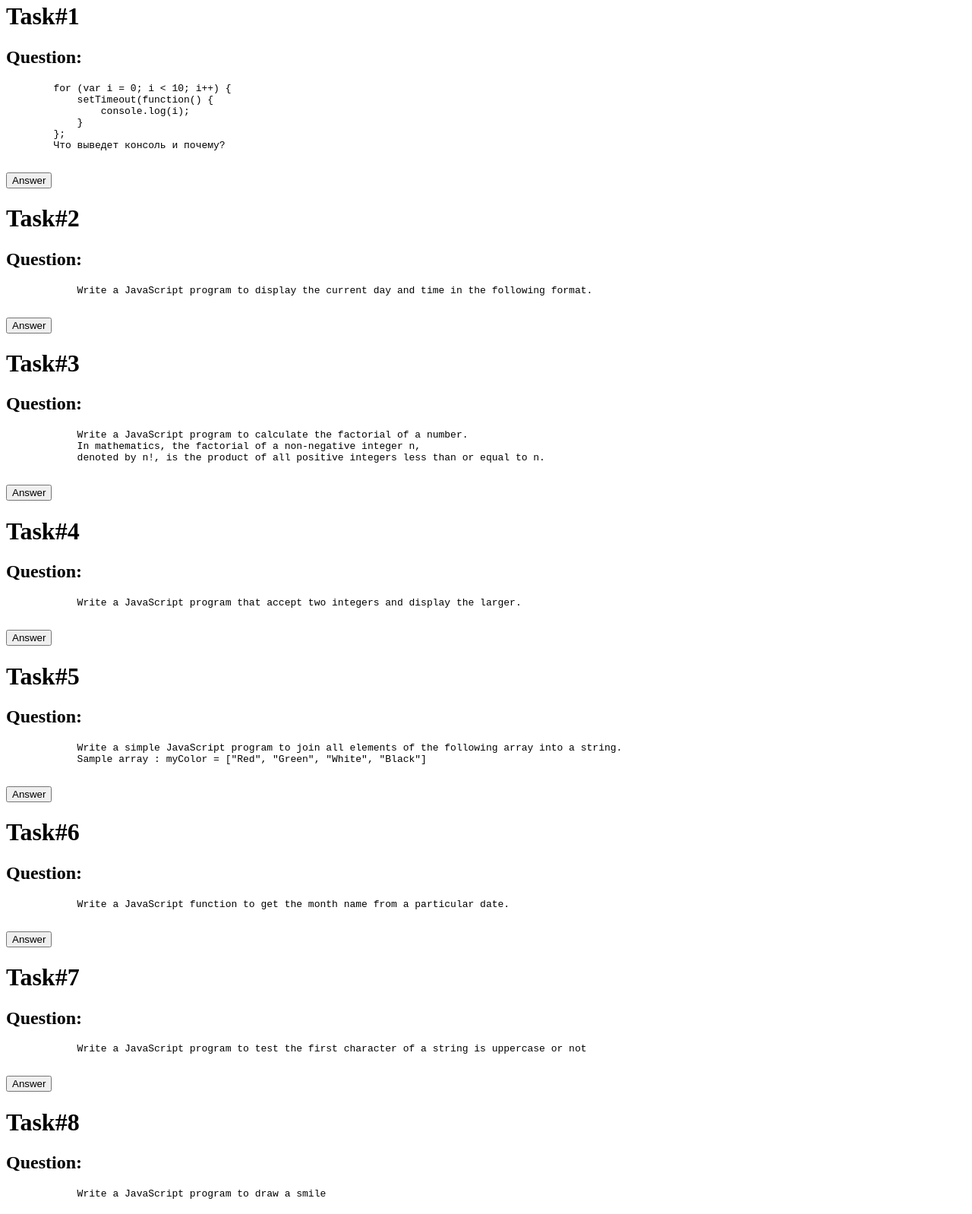
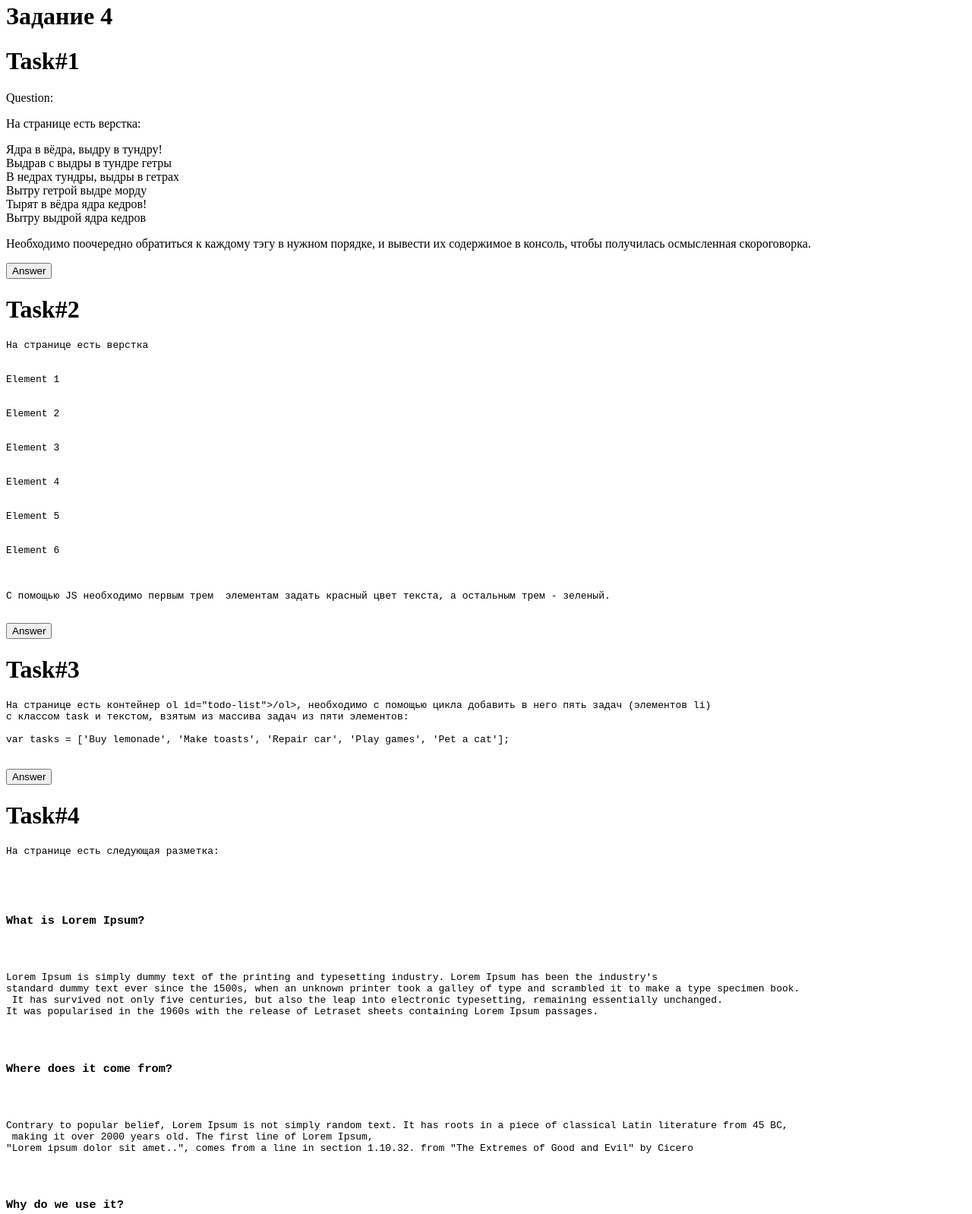
Before and after one commit to Aiga115/Js-Tasks, a plain HTML site: page aiga/index.html in a window 1280 px wide. Shown: the part 18-1616 px from the top of the page at 76% size. Drawn offline with Linux system fonts and the light colour scheme.

Commit message:
Add files via upload

```diff
--- a/aiga/index.html
+++ b/aiga/index.html
@@ -1,110 +1,123 @@
 <!DOCTYPE html>
-<html>
+<html lang="en">
     <head>
-    <meta charset="utf-8" />
-    <link rel="stylesheet" href="style.css" />
-    <title>TASK#3</title>
+
+        <meta charset="UTF-8">
+        <link rel="stylesheet" src="style.css">
+
     </head>
     <body>
-    <div class="task1">
+        <h1>Задание 4</h1>
+        <div class="task#1">
             <h1>Task#1</h1>
-      <h2>Question:</h2>
-      <pre>
-        for (var i = 0; i < 10; i++) {
-            setTimeout(function() {
-                console.log(i);
-            }
-        };
-        Что выведет консоль и почему?
-        </pre>
-        <pre id="answer"></pre>
-        <button onclick="getFirstAnswerResult()">Answer</button>
+        <p>Question:</p>
+        <p>На странице есть верстка:
+            </p>
+        <div id="string-1">Ядра в вёдра, выдру в тундру!</div>
+        <div id="string-2">Выдрав с выдры в тундре гетры</div>
+        <div id="string-3">В недрах тундры, выдры в гетрах </div>
+        <div id="string-4">Вытру гетрой выдре морду </div>
+        <div id="string-5">Тырят в вёдра ядра кедров!</div>
+        <div id="string-6">Вытру выдрой ядра кедров</div>
+        <p>Необходимо поочередно обратиться к каждому тэгу в нужном порядке, и вывести их содержимое в консоль, чтобы получилась осмысленная скороговорка.
+        </p>
+        <button onclick ="getAnswerFunc()">Answer</button>
         </div>
 
-    <div class="task2">
+
+        <div class="task#2">
             <h1>Task#2</h1>
-        <h2>Question:</h2>
+            <pre>На странице есть верстка
+
+                <div class="element">Element 1</div>
+                <div class="element">Element 2</div>
+                <div class="element">Element 3</div>
+                <div class="element">Element 4</div>
+                <div class="element">Element 5</div>
+                <div class="element">Element 6</div>
+
+
+С помощью JS необходимо первым трем  элементам задать красный цвет текста, а остальным трем - зеленый.
+                </pre>
+                <button onclick="changeColorFunc()">Answer</button>
+        </div>
+        <div class="task#3">
+            <h1>Task#3</h1>
             <pre>
-            Write a JavaScript program to display the current day and time in the following format.
+На странице есть контейнер ol id="todo-list">/ol>, необходимо с помощью цикла добавить в него пять задач (элементов li)
+с классом task и текстом, взятым из массива задач из пяти элементов:
+
+var tasks = ['Buy lemonade', 'Make toasts', 'Repair car', 'Play games', 'Pet a cat'];
                 </pre>
-          <pre id="answer"></pre>
-          <button onclick="getSecondAnswerResult()">Answer</button>
+                <ol id="todolist"></ol>
+                <button onclick="getToDoList()">Answer</button>
+        </div>
+        <div class = "task#4">
+            <h1>Task#4</h1>
+            <pre>
+На странице есть следующая разметка:
+
+                <article>
+                <h3>What is Lorem Ipsum?</h3>
+                <p>Lorem Ipsum is simply dummy text of the printing and typesetting industry. Lorem Ipsum has been the industry's <br>standard dummy text ever since the 1500s, when an unknown printer took a galley of type and scrambled it to make a type specimen book.<br> It has survived not only five centuries, but also the leap into electronic typesetting, remaining essentially unchanged.<br>It was popularised in the 1960s with the release of Letraset sheets containing Lorem Ipsum passages.</p>
+                <h3>Where does it come from?</h3>
+                <p>Contrary to popular belief, Lorem Ipsum is not simply random text. It has roots in a piece of classical Latin literature from 45 BC,<br> making it over 2000 years old. The first line of Lorem Ipsum,<br>"Lorem ipsum dolor sit amet..", comes from a line in section 1.10.32. from "The Extremes of Good and Evil" by Cicero</p>
+                <h3>Why do we use it?</h3>
+                <p>It is a long established fact that a reader will be distracted by the readable content<br>of a page when looking at its layout.<br>The point of using Lorem Ipsum is that it has a more-or-less normal distribution of letters, as opposed to using 'Content here, content here',<br>making it look like readable English.</p>
+                </article>
+
+Вам необходимо с помощью JavaScript вставить после каждого тега p тег hr, <br>для визуального отделения абзацев друг от друга.
+
+Указания:
+Подразумевается, что вышеуказанная разметка находится внутри тега <body>.
+Нельзя модифицировать указанную разметку.
+За использование цикла дополнительные баллы.
+
+            </pre>
+            <button onclick="changeTextFunc()">Answer</button>
         </div>
 
-      <div class="task3">
-        <h1>Task#3</h1>
-        <h2>Question:</h2>
+        <div class="task#5">
+            <h1>Task#5</h1>
             <pre>
-            Write a JavaScript program to calculate the factorial of a number.
-            In mathematics, the factorial of a non-negative integer n,
-            denoted by n!, is the product of all positive integers less than or equal to n.
-          </pre>
-          <pre id="answer"></pre>
-          <button onclick="getThirdAnswerResult()">Answer</button>
+Дана такая разметка:
+
+<div id="cart-items">
+	<div class="item">Milk 1 l.<span class="qty">x 2</span></div>
+	<div class="item">Cola 1.5 l. <span class="qty">x 1</span></div>
+	<div class="item">Bread<span class="qty">x 2</span></div>
+	<div class="item">Cheese<span class="qty">x 1</span></div>
+	<div class="item">Chocolate bar<span class="qty">x 3</span></div>
 </div>
 
-      <div class="task4">
-        <h1>Task#4</h1>
-        <h2>Question:</h2>
-        <pre>
-            Write a JavaScript program that accept two integers and display the larger.
+Необходимо с помощью JavaScript удалить элемент "Cola 1.5 l" и заменить товар "Chocolate bar" на "Canned Fish", количеством 4 штуки.
+
+Указания:
+Для удаления использовать .remove()
+Для замены использовать .replaceChild()
+Подразумевается, что вышеуказанная разметка находится внутри тега body.
+
+
             </pre>
-          <pre id="answer"></pre>
-          <button onclick="getFourthAnswerResult()">Answer</button>
+            <button onclick="textManipFunc()">Answer</button>
         </div>
 
-      <div class="task5">
-        <h1>Task#5</h1>
-        <h2>Question:</h2>
+        <div class="task#6">
+            <h1>Task#6</h1>
             <pre>
-            Write a simple JavaScript program to join all elements of the following array into a string.
-            Sample array : myColor = ["Red", "Green", "White", "Black"]
+Напишите программу для создания списка задач, которые будет вводить пользователь:
+
+Для каждого пункта:
+Запрашивайте содержимое пункта у пользователя с помощью prompt.
+Создавайте пункт и добавляйте его к UL.
+Процесс прерывается, когда пользователь нажимает "Отмена" или вводит пустую строку.
+
+
+
             </pre>
-          <pre id="answer"></pre>
-          <button onclick="getFifthAnswerResult()">Answer</button>
+            <button onclick ="listOfTasksFunc()">Answer</button>
         </div>
 
-      <div class="task6">
-        <h1>Task#6</h1>
-        <h2>Question:</h2>
-        <pre>
-            Write a JavaScript function to get the month name from a particular date.
-          </pre>
-          <pre id="answer"></pre>
-          <button onclick="getSixthAnswerResult()">Answer</button>
-      </div>
-
-      <div class="task7">
-        <h1>Task#7</h1>
-        <h2>Question:</h2>
-        <pre>
-            Write a JavaScript program to test the first character of a string is uppercase or not
-          </pre>
-          <pre id="answer"></pre>
-          <button onclick="getSeventhAnswerResult()">Answer</button>
-      </div>
-
-      <div class="task8">
-        <h1>Task#8</h1>
-        <h2>Question:</h2>
-        <pre>
-            Write a JavaScript program to draw a smile
-          </pre>
-          <!-- <pre id="answer"></pre> -->
-          <!-- <button onclick="getEightAnswerResult()">Answer</button> -->
-          <canvas id="my-canvas" width="500" height="350"></canvas>
-      </div>
-
-      <div class="task9">
-        <h1>Task#9</h1>
-        <h2>Question:</h2>
-        <pre>
-            Write a JavaScript function that reverse a number.
-          </pre>
-          <pre id="answer"></pre>
-          <button onclick="getNineAnswerResult()">Answer</button>
-      </div>
-
-    <script src="answers.js"></script>
+       <script src="task3.js"></script>
     </body>
 </html>
```
Lines whose indentation alone changed are shown as unchanged.
